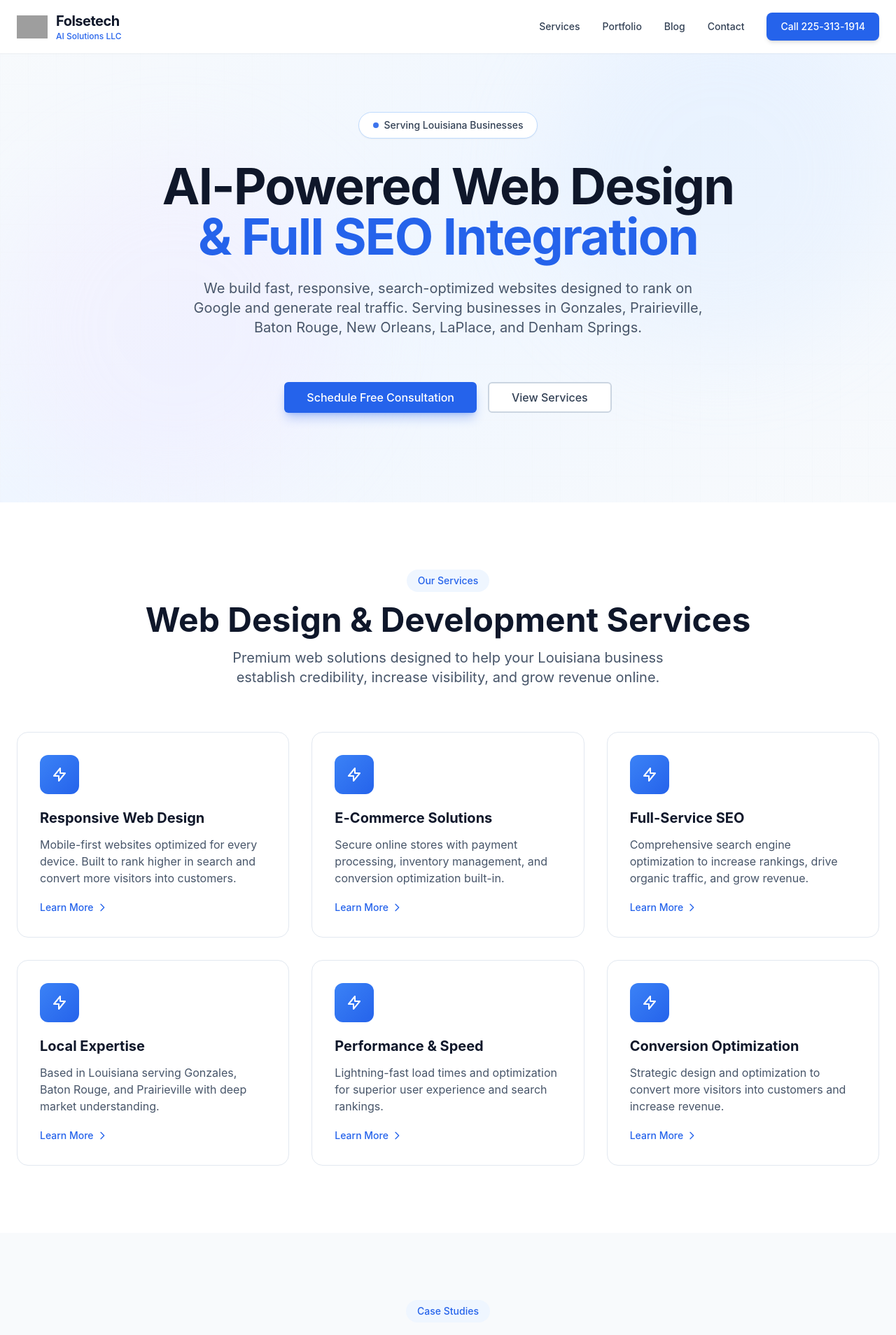
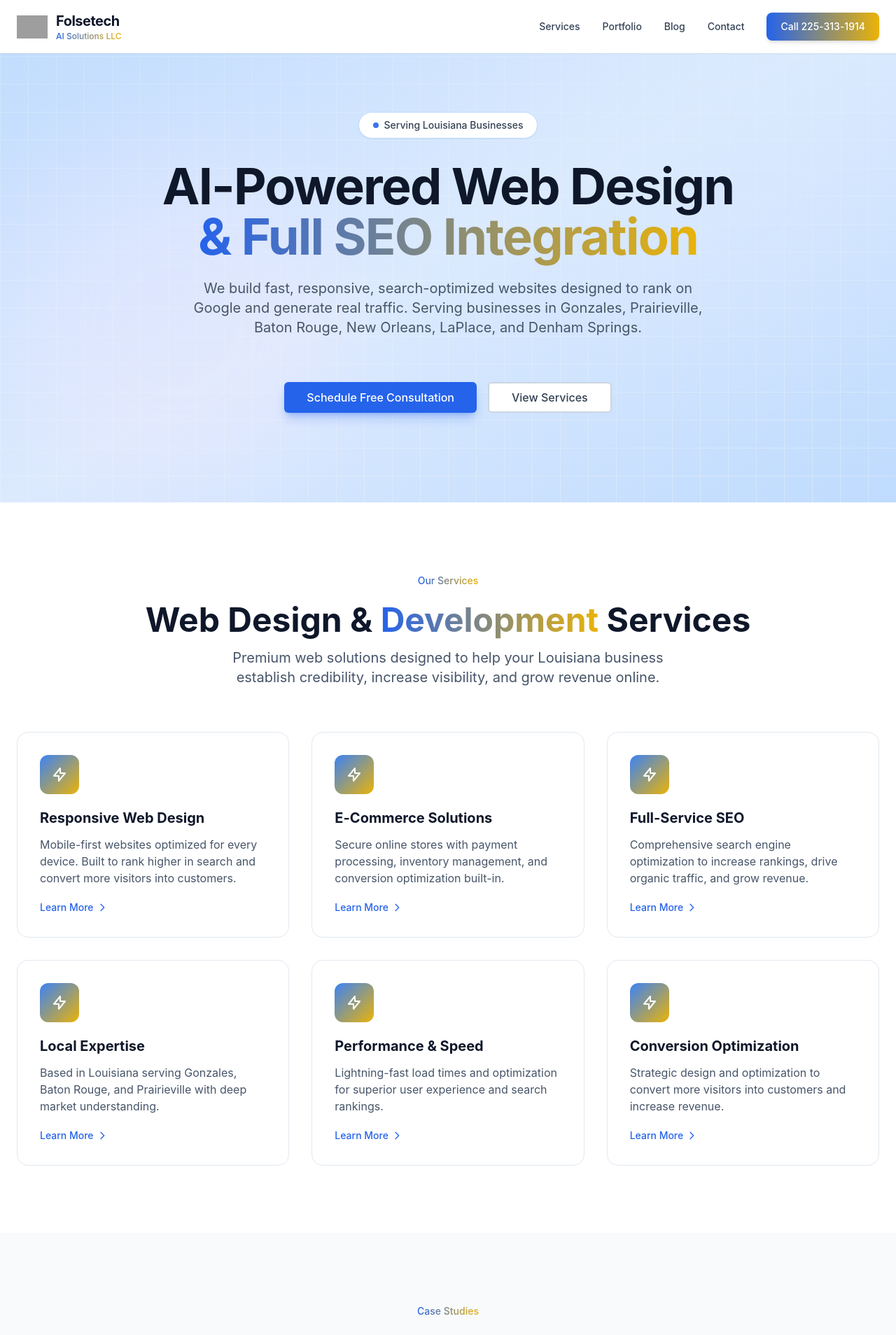
Before and after one commit to jonfolsetech-ctrl/folsetech-test-site, a Next.js app in the folder folse-tech-nextjs/: page / in a window 1280 px wide. Shown: the top 1908 px of the page at 70% size. Built offline with nearby package versions, Linux system fonts and the light colour scheme; no server answers; grey boxes are pictures that could not be loaded.

Commit message:
Add yellow accent color to theme and apply gradients throughout UI

```diff
--- a/folse-tech-nextjs/app/components/FeatureCard.tsx
+++ b/folse-tech-nextjs/app/components/FeatureCard.tsx
@@ -8,11 +8,11 @@ export default function FeatureCard({ title, description, onClick }: FeatureCard
   return (
     <div
       onClick={onClick}
-      className={`group p-6 md:p-8 bg-white border border-slate-200 rounded-2xl hover:border-blue-300 transition-all duration-300 ${
-        onClick ? "cursor-pointer hover:shadow-xl hover:shadow-blue-100/50 hover:-translate-y-1" : "hover:shadow-lg"
+      className={`group p-6 md:p-8 bg-white border border-slate-200 rounded-2xl hover:border-yellow-300 transition-all duration-300 ${
+        onClick ? "cursor-pointer hover:shadow-xl hover:shadow-yellow-100/50 hover:-translate-y-1" : "hover:shadow-lg"
       }`}
     >
-      <div className="w-12 md:w-14 h-12 md:h-14 bg-gradient-to-br from-blue-500 to-blue-600 rounded-xl mb-4 md:mb-5 flex items-center justify-center flex-shrink-0 group-hover:from-blue-600 group-hover:to-blue-700 transition-all duration-300">
+      <div className="w-12 md:w-14 h-12 md:h-14 bg-gradient-to-br from-blue-500 to-yellow-500 rounded-xl mb-4 md:mb-5 flex items-center justify-center flex-shrink-0 group-hover:from-blue-600 group-hover:to-yellow-400 transition-all duration-300">
         <svg className="w-6 h-6 text-white" fill="none" stroke="currentColor" viewBox="0 0 24 24">
           <path strokeLinecap="round" strokeLinejoin="round" strokeWidth={2} d="M13 10V3L4 14h7v7l9-11h-7z" />
         </svg>
--- a/folse-tech-nextjs/app/components/HomeClient.tsx
+++ b/folse-tech-nextjs/app/components/HomeClient.tsx
@@ -41,10 +41,10 @@ export default function HomeClient({ features, projects }: HomeClientProps) {
       <section id="services" className="py-16 md:py-24 px-4 md:px-6 bg-white">
         <div className="max-w-7xl mx-auto">
           <div className="text-center mb-12 md:mb-16">
-            <div className="inline-block px-4 py-1.5 bg-blue-50 text-blue-600 rounded-full text-sm font-medium mb-4">
-              Our Services
+            <div className="inline-block px-4 py-1.5 bg-gradient-to-r from-blue-50 to-yellow-50 text-transparent bg-clip-text rounded-full text-sm font-medium mb-4">
+              <span className="bg-gradient-to-r from-blue-600 to-yellow-500 bg-clip-text text-transparent">Our Services</span>
             </div>
-            <h2 className="text-4xl md:text-5xl font-bold text-slate-900 mb-4">Web Design & Development Services</h2>
+            <h2 className="text-4xl md:text-5xl font-bold text-slate-900 mb-4">Web Design & <span className="bg-gradient-to-r from-blue-600 to-yellow-500 bg-clip-text text-transparent">Development</span> Services</h2>
             <p className="text-lg md:text-xl text-slate-600 max-w-2xl mx-auto">Premium web solutions designed to help your Louisiana business establish credibility, increase visibility, and grow revenue online.</p>
           </div>
           <div className="grid grid-cols-1 md:grid-cols-3 gap-6 md:gap-8">
@@ -63,10 +63,10 @@ export default function HomeClient({ features, projects }: HomeClientProps) {
       <section id="portfolio" className="py-16 md:py-24 px-4 md:px-6 bg-slate-50">
         <div className="max-w-7xl mx-auto">
           <div className="text-center mb-12 md:mb-16">
-            <div className="inline-block px-4 py-1.5 bg-blue-50 text-blue-600 rounded-full text-sm font-medium mb-4">
-              Case Studies
+            <div className="inline-block px-4 py-1.5 bg-gradient-to-r from-blue-50 to-yellow-50 text-transparent bg-clip-text rounded-full text-sm font-medium mb-4">
+              <span className="bg-gradient-to-r from-blue-600 to-yellow-500 bg-clip-text text-transparent">Case Studies</span>
             </div>
-            <h2 className="text-4xl md:text-5xl font-bold text-slate-900 mb-4">Louisiana Business Success Stories</h2>
+            <h2 className="text-4xl md:text-5xl font-bold text-slate-900 mb-4">Louisiana Business <span className="bg-gradient-to-r from-blue-600 to-yellow-500 bg-clip-text text-transparent">Success Stories</span></h2>
             <p className="text-lg md:text-xl text-slate-600 max-w-2xl mx-auto">Real results for businesses in Gonzales, Baton Rouge, and Prairieville. Responsive web design and SEO that increase visibility and drive growth.</p>
           </div>
           <div className="grid grid-cols-1 md:grid-cols-2 gap-6 md:gap-8">
--- a/folse-tech-nextjs/app/components/Navigation.tsx
+++ b/folse-tech-nextjs/app/components/Navigation.tsx
@@ -35,7 +35,7 @@ export default function Navigation() {
           </div>
           <div className="flex flex-col">
             <span className="text-lg md:text-xl font-bold text-slate-900 tracking-tight">Folsetech</span>
-            <span className="text-xs text-blue-600 font-medium hidden sm:block">AI Solutions LLC</span>
+            <span className="text-xs bg-gradient-to-r from-blue-600 to-yellow-500 bg-clip-text text-transparent font-medium hidden sm:block">AI Solutions LLC</span>
           </div>
         </Link>
 
@@ -48,12 +48,12 @@ export default function Navigation() {
               className="text-slate-700 hover:text-blue-600 transition-colors font-medium text-sm relative group"
             >
               {link.label}
-              <span className="absolute -bottom-1 left-0 w-0 h-0.5 bg-blue-600 group-hover:w-full transition-all duration-300"></span>
+              <span className="absolute -bottom-1 left-0 w-0 h-0.5 bg-gradient-to-r from-blue-600 to-yellow-500 group-hover:w-full transition-all duration-300"></span>
             </a>
           ))}
           <PhoneLink
             label="Navigation Phone CTA"
-            className="px-5 py-2.5 bg-blue-600 text-white hover:bg-blue-700 rounded-lg font-medium text-sm transition-all duration-300 shadow-md hover:shadow-lg hover:shadow-blue-600/30"
+            className="px-5 py-2.5 bg-gradient-to-r from-blue-600 to-yellow-500 text-white hover:shadow-lg hover:shadow-blue-600/30 rounded-lg font-medium text-sm transition-all duration-300 shadow-md hover:opacity-90"
           />
         </div>
 
--- a/folse-tech-nextjs/app/globals.css
+++ b/folse-tech-nextjs/app/globals.css
@@ -38,7 +38,7 @@
   }
 
   .gradient-text {
-    @apply bg-gradient-to-r from-blue-600 to-blue-700 bg-clip-text text-transparent;
+    @apply bg-gradient-to-r from-blue-600 to-yellow-500 bg-clip-text text-transparent;
   }
 
   .bg-grid-slate-100 {
--- a/folse-tech-nextjs/app/page.tsx
+++ b/folse-tech-nextjs/app/page.tsx
@@ -133,7 +133,7 @@ export default function Home() {
       <Navigation />
 
       {/* Hero Section */}
-      <section className="pt-32 md:pt-40 pb-20 md:pb-32 px-4 md:px-6 bg-gradient-to-br from-slate-50 via-blue-50 to-slate-50 relative overflow-hidden">
+      <section className="pt-32 md:pt-40 pb-20 md:pb-32 px-4 md:px-6 bg-gradient-to-br from-blue-200 via-blue-100 to-blue-200 relative overflow-hidden">
         {/* Background decoration */}
         <div className="absolute inset-0 bg-grid-slate-100 [mask-image:linear-gradient(0deg,white,rgba(255,255,255,0.6))] -z-10"></div>
         <div className="absolute top-0 right-0 w-[500px] h-[500px] bg-blue-100 rounded-full blur-3xl opacity-30 -z-10"></div>
@@ -148,7 +148,7 @@ export default function Home() {
             <div className="space-y-4 md:space-y-6">
               <h1 className="text-5xl md:text-6xl lg:text-7xl font-bold tracking-tight text-slate-900 leading-tight">
                 AI-Powered Web Design <br className="hidden md:block"/>
-                <span className="text-blue-600">& Full SEO Integration</span>
+                <span className="bg-gradient-to-r from-blue-600 to-yellow-500 bg-clip-text text-transparent">& Full SEO Integration</span>
               </h1>
               <p className="text-lg md:text-xl text-slate-600 max-w-3xl mx-auto leading-relaxed">
                 We build fast, responsive, search-optimized websites designed to rank on Google and generate real traffic. Serving businesses in Gonzales, Prairieville, Baton Rouge, New Orleans, LaPlace, and Denham Springs.
--- a/folse-tech-nextjs/tailwind.config.js
+++ b/folse-tech-nextjs/tailwind.config.js
@@ -2,6 +2,14 @@ module.exports = {
   content: ["./app/**/*.{js,ts,jsx,tsx}"],
   theme: {
     extend: {
+      colors: {
+        yellow: {
+          50: '#fffbec',
+          400: '#facc15',
+          500: '#eab308',
+          600: '#ca8a04',
+        },
+      },
       fontFamily: {
         sans: ['-apple-system', 'BlinkMacSystemFont', 'Segoe UI', 'Roboto', 'Helvetica Neue', 'Arial', 'sans-serif'],
       }
```
